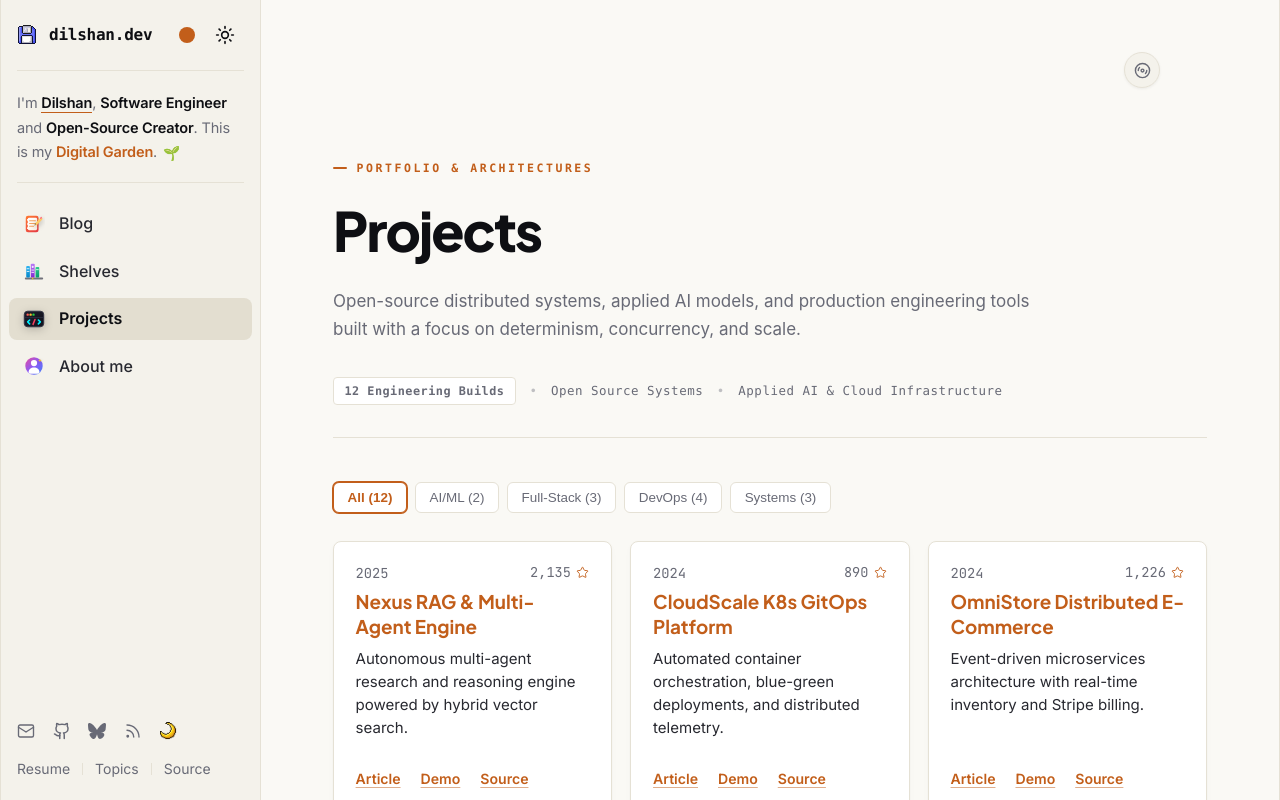
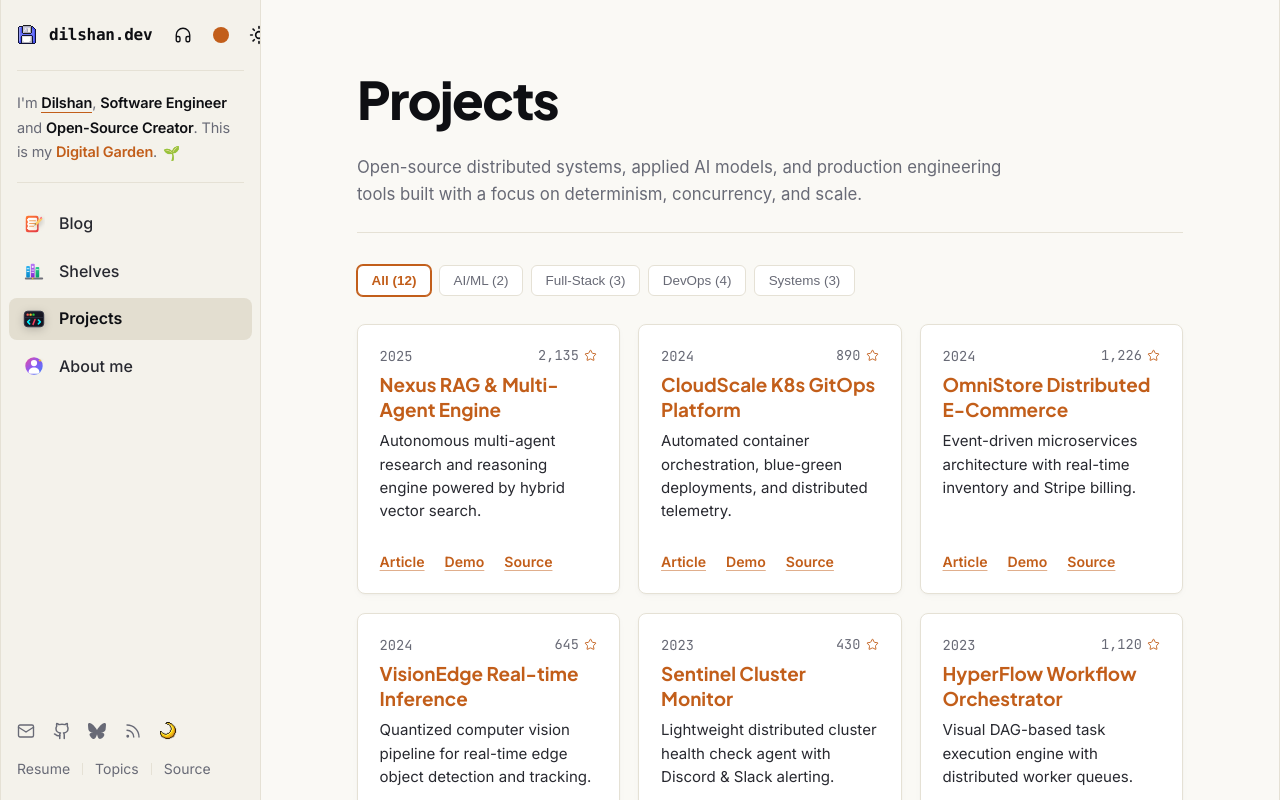
Before and after one commit to dilshandevxx/dilshan-personal-portfolio, a Next.js app: page /projects in a window 1280 px wide. Shown: the top 800 px of the page. Built offline with nearby package versions, Linux system fonts and the light colour scheme; a web font is replaced by a local one.

Commit message:
fix(ui): remove huge top spacing, clean page titles without eyebrows, and integrate sleek music icon into sidebar controls

```diff
--- a/src/app/globals.css
+++ b/src/app/globals.css
@@ -795,14 +795,14 @@ button.navbar-button:hover .circle {
 .app-main {
   flex-grow: 1;
   min-width: 0;
-  padding: var(--layout-padding-vertical) var(--layout-padding-horizontal);
+  padding: 1.25rem 2rem 5rem;
   width: 100%;
   box-sizing: border-box;
 }
 
 @media screen and (min-width: 1020px) {
   .app-main {
-    padding-left: var(--layout-padding-horizontal);
+    padding: 1.25rem 3.5rem 5rem;
   }
 }
 
@@ -4178,9 +4178,9 @@ a.text-link:hover {
    ========================================================================== */
 .page-header {
   position: relative;
-  margin-top: 0.75rem;
-  margin-bottom: 2.75rem;
-  padding-bottom: 2rem;
+  margin-top: 0;
+  margin-bottom: 2rem;
+  padding-bottom: 1.5rem;
   border-bottom: 1px solid var(--color-border);
   display: flex;
   flex-direction: column;
@@ -4188,144 +4188,21 @@ a.text-link:hover {
   width: 100%;
 }
 
-.page-eyebrow {
-  display: inline-flex;
-  align-items: center;
-  gap: 0.6rem;
-  font-family: var(--font-family-monospace2, monospace);
-  font-size: 0.72rem;
-  font-weight: 700;
-  letter-spacing: 0.22em;
-  text-transform: uppercase;
-  color: var(--color-primary);
-  margin-bottom: 0.75rem;
-}
-
-.page-eyebrow::before {
-  content: "";
-  display: inline-block;
-  width: 14px;
-  height: 2px;
-  background-color: var(--color-primary);
-  border-radius: 2px;
-}
-
 .page-title {
   font-family: var(--font-display, "Syne", -apple-system, BlinkMacSystemFont, "Segoe UI", Roboto, sans-serif);
-  font-size: clamp(2.35rem, 5vw, 3.4rem);
-  font-weight: 900;
-  letter-spacing: -0.035em;
-  line-height: 1.05;
-  color: var(--color-text-emphasized);
-  margin: 0 0 1rem 0;
+  font-size: clamp(2.35rem, 4.5vw, 3.25rem);
+  font-weight: 800;
+  letter-spacing: -0.03em;
+  line-height: 1.1;
+  color: var(--color-text-emphasized);
+  margin: 0 0 0.85rem 0;
 }
 
 .page-subtitle {
   font-family: var(--font-family-sans, -apple-system, BlinkMacSystemFont, "Segoe UI", Roboto, sans-serif);
-  font-size: 1.0625rem;
-  line-height: 1.68;
-  color: var(--color-text-muted);
-  max-width: 720px;
+  font-size: 1.05rem;
+  line-height: 1.62;
+  color: var(--color-text-muted);
+  max-width: 650px;
   margin: 0;
 }
-
-.page-header-meta {
-  display: flex;
-  flex-wrap: wrap;
-  align-items: center;
-  gap: 0.85rem;
-  margin-top: 1.35rem;
-  font-family: var(--font-family-monospace2, monospace);
-  font-size: 0.78rem;
-  color: var(--color-text-muted);
-  letter-spacing: 0.04em;
-}
-
-.page-meta-dot {
-  opacity: 0.4;
-}
-
-.page-meta-badge {
-  display: inline-flex;
-  align-items: center;
-  gap: 0.4rem;
-  padding: 0.22rem 0.65rem;
-  border-radius: 4px;
-  background: var(--color-background-card);
-  border: 1px solid var(--color-border);
-  font-size: 0.74rem;
-  font-weight: 600;
-  color: var(--color-text-primary);
-}
-
-/* ==========================================================================
-   Single Minimalist Music Icon Trigger & Top Bar
-   ========================================================================== */
-.app-top-bar {
-  display: flex;
-  align-items: center;
-  justify-content: flex-end;
-  padding: 1.25rem 2.5rem 0.5rem;
-  width: 100%;
-}
-
-@media (max-width: 768px) {
-  .app-top-bar {
-    display: none;
-  }
-}
-
-.chill-icon-trigger {
-  position: relative;
-  display: inline-flex;
-  align-items: center;
-  justify-content: center;
-  width: 36px;
-  height: 36px;
-  padding: 0;
-  border-radius: 50%;
-  background: var(--color-background-sidebar);
-  border: 1px solid var(--color-border);
-  color: var(--color-text-muted);
-  cursor: pointer;
-  transition: all 0.25s cubic-bezier(0.16, 1, 0.3, 1);
-  box-shadow: 0 1px 3px rgba(0, 0, 0, 0.06);
-}
-
-.chill-icon-trigger:hover,
-.chill-icon-trigger.active {
-  color: var(--color-text-emphasized);
-  border-color: var(--color-border-emphasized);
-  transform: translateY(-1px);
-  box-shadow: 0 4px 12px rgba(0, 0, 0, 0.12);
-}
-
-.chill-icon-trigger.is-playing {
-  color: var(--color-primary);
-  border-color: var(--color-primary);
-  box-shadow: 0 0 14px rgba(var(--color-primary-rgb), 0.25);
-}
-
-.chill-icon-vinyl {
-  display: inline-flex;
-  align-items: center;
-  justify-content: center;
-  transition: transform 0.3s ease;
-}
-
-.chill-icon-vinyl.spinning {
-  animation: vinylSpin 3s linear infinite;
-}
-
-.chill-icon-dot {
-  position: absolute;
-  top: 3px;
-  right: 3px;
-  width: 8px;
-  height: 8px;
-  border-radius: 50%;
-  background-color: #22c55e;
-  box-shadow: 0 0 8px rgba(34, 197, 94, 0.9);
-  border: 1.5px solid var(--color-background-sidebar);
-  animation: statusPulse 2s infinite ease-in-out;
-}
--- a/src/app/projects/page.tsx
+++ b/src/app/projects/page.tsx
@@ -28,20 +28,11 @@ export default function ProjectsPage() {
 
   return (
     <div className="projects-container">
-      {/* Clean Page Header with Beautiful Editorial Pacing */}
       <header className="page-header">
-        <span className="page-eyebrow">PORTFOLIO &amp; ARCHITECTURES</span>
         <h1 className="page-title">Projects</h1>
         <p className="page-subtitle">
           Open-source distributed systems, applied AI models, and production engineering tools built with a focus on determinism, concurrency, and scale.
         </p>
-        <div className="page-header-meta">
-          <span className="page-meta-badge">{projectsList.length} Engineering Builds</span>
-          <span className="page-meta-dot">&bull;</span>
-          <span>Open Source Systems</span>
-          <span className="page-meta-dot">&bull;</span>
-          <span>Applied AI &amp; Cloud Infrastructure</span>
-        </div>
       </header>
 
       {/* Segmented Category Filter Pill Bar */}
--- a/src/components/AmbientPlayer.tsx
+++ b/src/components/AmbientPlayer.tsx
@@ -70,38 +70,45 @@ export function AmbientPlayer({ variant = "floating" }: AmbientPlayerProps) {
   return (
     <div
       ref={containerRef}
-      className={`chill-player-root dropdown ${
-        variant === "header"
-          ? "variant-header"
-          : variant === "icon"
-          ? "variant-icon"
-          : "variant-floating"
-      }`}
+      className="dropdown tooltip-container chill-player-root"
     >
-      {/* 1. Single Beautiful Compact Icon Button */}
-      <div className="tooltip-container">
+      {/* 1. Single Clean Beautiful Icon Button */}
       <button
         type="button"
         onClick={() => setIsOpen(!isOpen)}
-          className={`chill-icon-trigger ${isPlaying ? "is-playing" : ""} ${isOpen ? "active" : ""}`}
+        className={`navbar-button ${isOpen ? "active" : ""} ${isPlaying ? "is-playing" : ""}`}
         aria-label="Lo-Fi Ambient Music Player"
-          title={
-            isPlaying
-              ? `Playing: ${currentTrack.name} (${currentTrack.mood}) — Click for controls`
-              : "Lo-Fi Music Player — Click to listen"
-          }
       >
-          <span className={`chill-icon-vinyl ${isPlaying ? "spinning" : ""}`}>
-            <Disc3 size={17} />
+        <span style={{ position: "relative", display: "inline-flex", alignItems: "center", justifyContent: "center" }}>
+          <Headphones
+            size={18}
+            strokeWidth={1.8}
+            style={{
+              color: isPlaying ? "var(--color-primary)" : "currentColor",
+              transition: "color 0.2s ease, transform 0.2s ease",
+            }}
+          />
+          {isPlaying && (
+            <span
+              style={{
+                position: "absolute",
+                top: -2,
+                right: -3,
+                width: 6,
+                height: 6,
+                borderRadius: "50%",
+                backgroundColor: "#22c55e",
+                boxShadow: "0 0 6px #22c55e",
+              }}
+            />
+          )}
         </span>
-          {isPlaying && <span className="chill-icon-dot" />}
       </button>
       {!isOpen && (
         <div className="tooltip">
-            {isPlaying ? `Playing: ${currentTrack.name}` : "Lo-Fi Radio"}
+          {isPlaying ? `Playing: ${currentTrack.name}` : "Music"}
         </div>
       )}
-      </div>
 
       {/* 2. Deluxe Popover Player Deck */}
       {isOpen && (
--- a/src/components/AppShell.tsx
+++ b/src/components/AppShell.tsx
@@ -3,7 +3,6 @@
 import React from "react";
 import { usePathname } from "next/navigation";
 import { Sidebar } from "./Sidebar";
-import { AmbientPlayer } from "./AmbientPlayer";
 
 export function AppShell({ children }: { children: React.ReactNode }) {
   const pathname = usePathname();
@@ -18,10 +17,6 @@ export function AppShell({ children }: { children: React.ReactNode }) {
       <div className="app-shell">
         <Sidebar />
         <main className="app-main">
-          {/* Sticky top-right ambient audio player */}
-          <div className="app-top-bar">
-            <AmbientPlayer variant="icon" />
-          </div>
           {children}
         </main>
       </div>
--- a/src/components/Sidebar.tsx
+++ b/src/components/Sidebar.tsx
@@ -110,6 +110,7 @@ export function Sidebar() {
             </Link>
 
             <div className="sidebar-header-controls">
+              <AmbientPlayer />
               <ColorPicker />
               <ThemeToggle />
             </div>
```
Also changed, not shown: src/app/about/page.tsx (+0 -12 lines), src/components/BlogFeed.tsx (+2 -11 lines), src/components/GuidesView.tsx (+0 -9 lines). Lines whose indentation alone changed are shown as unchanged.
